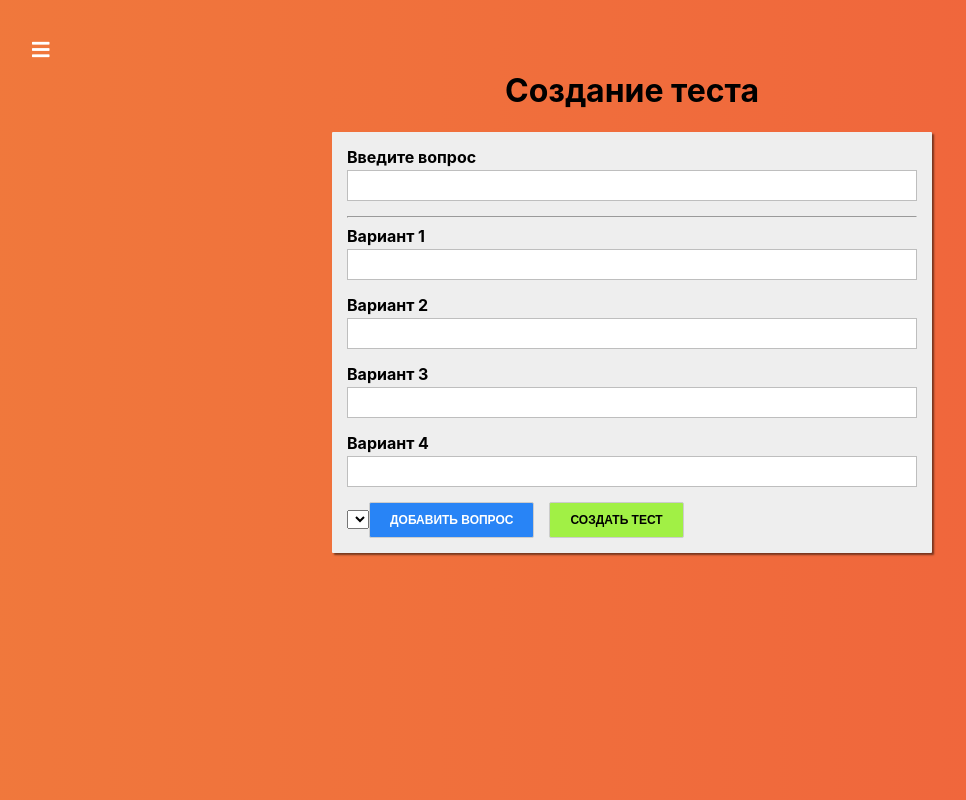
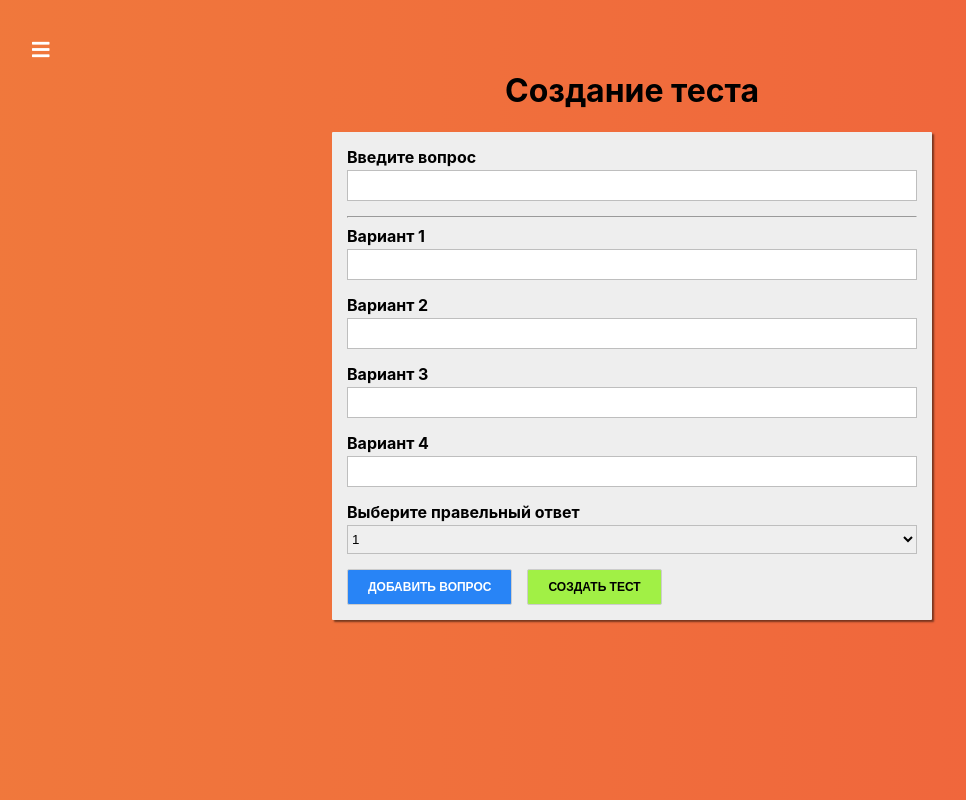
Before and after one commit to karaulovskin/react-quiz, a React app: page /quiz-creator in a window 1280 px wide. Shown: the whole page, without its empty margins (8-974 px from the left). Built offline with nearby package versions, Linux system fonts and the light colour scheme.

Commit message:
Создание компонента Select

```diff
--- /dev/null
+++ b/src/components/UI/Select/Select.js
@@ -0,0 +1,30 @@
+import React from "react";
+import classes from "./Select.module.css"
+
+const Select = props => {
+    const htmlFor = `${props.label}-${Math.random()}`
+
+    return (
+        <div className={classes.Select}>
+            <label htmlFor={htmlFor}>{props.label}</label>
+            <select
+                id={htmlFor}
+                value={props.value}
+                onChange={props.onChange}
+            >
+                {props.options.map((option, index) => {
+                    return (
+                        <option
+                            key={option.value + index}
+                            value={option.value}
+                        >
+                            {option.text}
+                        </option>
+                    )
+                })}
+            </select>
+        </div>
+    )
+}
+
+export default Select
--- /dev/null
+++ b/src/components/UI/Select/Select.module.css
@@ -0,0 +1,19 @@
+.Select {
+    margin-bottom: 15px;
+}
+.Select label {
+    display: block;
+    margin: 0 0 3px 0;
+    padding: 0;
+    font-weight: bold;
+}
+.Select select {
+    display: block;
+    width: 100%;
+    height: 29px;
+    margin-bottom: 15px;
+    border: 1px solid #bebebe;
+    outline: none;
+    box-sizing: border-box;
+    transition: 300ms ease-in-out;
+}
--- a/src/containers/QuizCreator/QuizCreator.js
+++ b/src/containers/QuizCreator/QuizCreator.js
@@ -2,6 +2,7 @@ import React, {Component} from 'react'
 import classes from "./QuizCreator.module.css"
 import Button from "../../components/UI/Button/Button";
 import Input from "../../components/UI/input/Input";
+import Select from "../../components/UI/Select/Select";
 import {createControl} from "../../form/formFramework"
 import Auxiliary from "../../hoc/Auxiliary/Auxiliary";
 
@@ -38,7 +39,8 @@ export default class QuizCreator extends Component {
 
     state = {
         quiz: [],
-        formControls: createFormControls()
+        rightAnswerId: 1,
+        formControls: createFormControls(),
     }
 
     submitHandler = event => {
@@ -78,7 +80,25 @@ export default class QuizCreator extends Component {
         })
     }
 
+    selectChangeHandler = event => {
+        this.setState({
+            rightAnswerId: +event.target.value
+        })
+    }
+
     render() {
+        const select = <Select
+            label="Выберите правельный ответ"
+            value={this.state.rightAnswerId}
+            onChange={this.selectChangeHandler}
+            options={[
+                { text: 1, value: 1 },
+                { text: 2, value: 2 },
+                { text: 3, value: 3 },
+                { text: 4, value: 4 }
+            ]}
+        />
+
         return (
             <div className={classes.QuizCreator}>
                 <div>
@@ -88,7 +108,7 @@ export default class QuizCreator extends Component {
 
                         {this.renderControls()}
 
-                        <select name="" id=""></select>
+                        {select}
 
                         <Button
                             type="primary"
```
